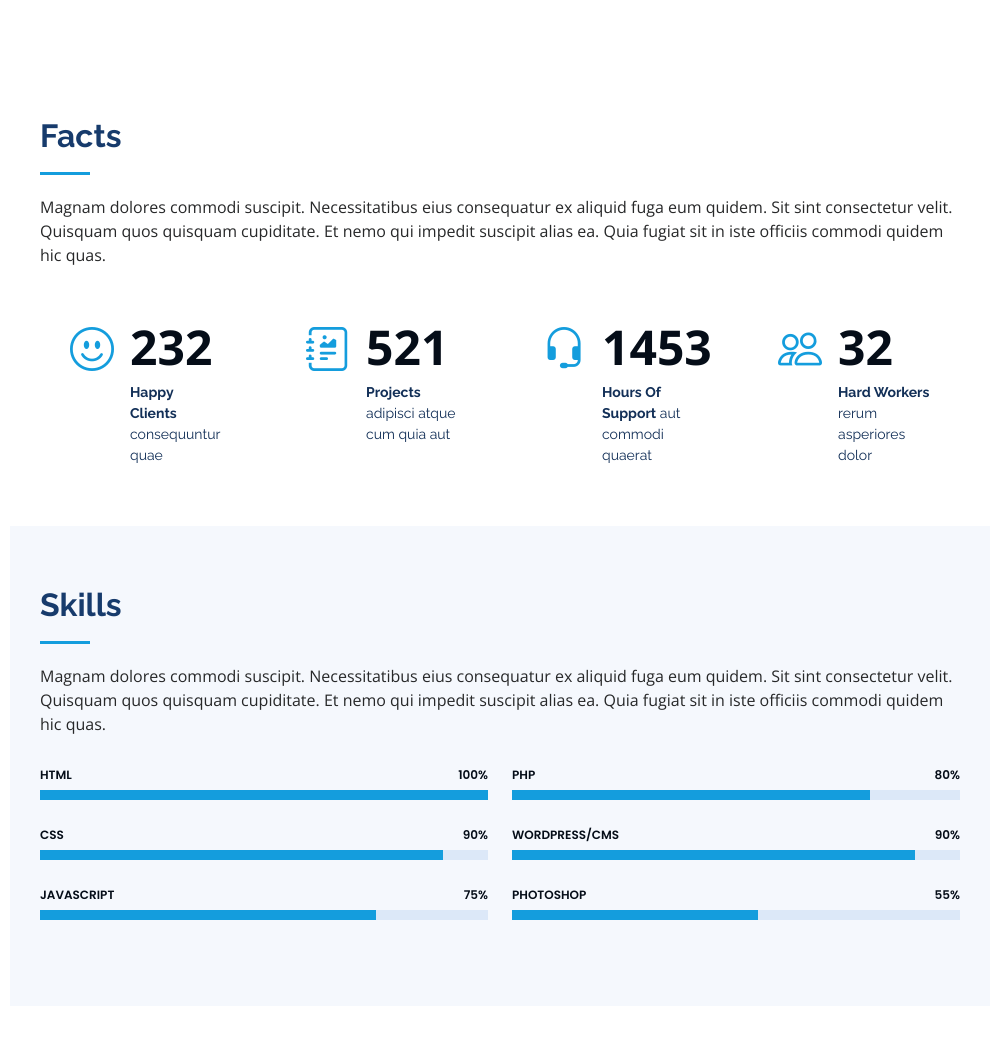
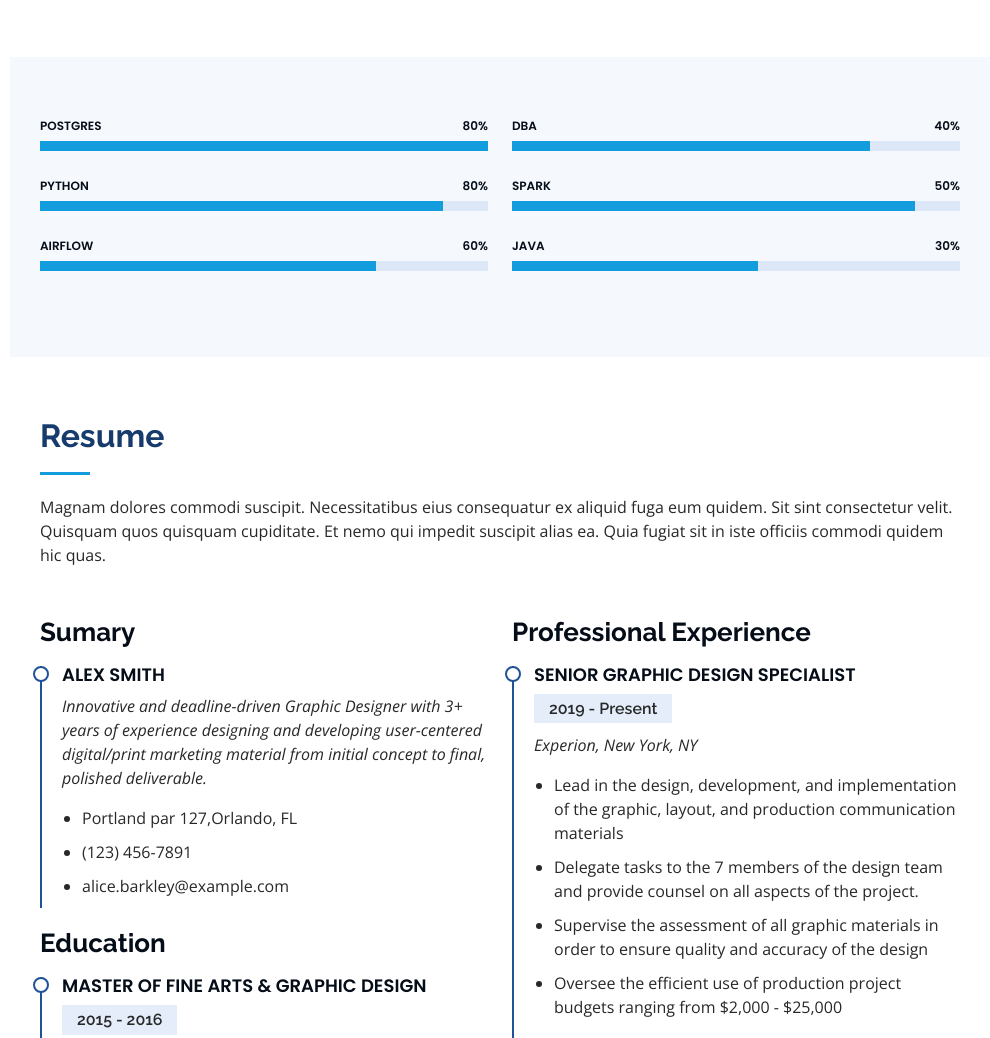
Before and after one commit to s-amir/s-amir.github.io, a plain HTML site: page index.html in a window 1280 px wide. Shown: the part 1419-2457 px from the top of the page, without its empty margins (290-1280 px from the left). Drawn offline with nearby package versions, Linux system fonts and the light colour scheme.

Commit message:
Update index.html

```diff
--- a/index.html
+++ b/index.html
@@ -125,83 +125,34 @@
       </div>
     </section><!-- End About Section -->
 
-    <!-- ======= Facts Section ======= -->
-    <section id="facts" class="facts">
-      <div class="container">
 
-        <div class="section-title">
-          <h2>Facts</h2>
-          <p>Magnam dolores commodi suscipit. Necessitatibus eius consequatur ex aliquid fuga eum quidem. Sit sint consectetur velit. Quisquam quos quisquam cupiditate. Et nemo qui impedit suscipit alias ea. Quia fugiat sit in iste officiis commodi quidem hic quas.</p>
-        </div>
-
-        <div class="row no-gutters">
-
-          <div class="col-lg-3 col-md-6 d-md-flex align-items-md-stretch" data-aos="fade-up">
-            <div class="count-box">
-              <i class="bi bi-emoji-smile"></i>
-              <span data-purecounter-start="0" data-purecounter-end="232" data-purecounter-duration="1" class="purecounter"></span>
-              <p><strong>Happy Clients</strong> consequuntur quae</p>
-            </div>
-          </div>
-
-          <div class="col-lg-3 col-md-6 d-md-flex align-items-md-stretch" data-aos="fade-up" data-aos-delay="100">
-            <div class="count-box">
-              <i class="bi bi-journal-richtext"></i>
-              <span data-purecounter-start="0" data-purecounter-end="521" data-purecounter-duration="1" class="purecounter"></span>
-              <p><strong>Projects</strong> adipisci atque cum quia aut</p>
-            </div>
-          </div>
-
-          <div class="col-lg-3 col-md-6 d-md-flex align-items-md-stretch" data-aos="fade-up" data-aos-delay="200">
-            <div class="count-box">
-              <i class="bi bi-headset"></i>
-              <span data-purecounter-start="0" data-purecounter-end="1453" data-purecounter-duration="1" class="purecounter"></span>
-              <p><strong>Hours Of Support</strong> aut commodi quaerat</p>
-            </div>
-          </div>
-
-          <div class="col-lg-3 col-md-6 d-md-flex align-items-md-stretch" data-aos="fade-up" data-aos-delay="300">
-            <div class="count-box">
-              <i class="bi bi-people"></i>
-              <span data-purecounter-start="0" data-purecounter-end="32" data-purecounter-duration="1" class="purecounter"></span>
-              <p><strong>Hard Workers</strong> rerum asperiores dolor</p>
-            </div>
-          </div>
-
-        </div>
-
-      </div>
-    </section><!-- End Facts Section -->
 
     <!-- ======= Skills Section ======= -->
     <section id="skills" class="skills section-bg">
       <div class="container">
 
-        <div class="section-title">
-          <h2>Skills</h2>
-          <p>Magnam dolores commodi suscipit. Necessitatibus eius consequatur ex aliquid fuga eum quidem. Sit sint consectetur velit. Quisquam quos quisquam cupiditate. Et nemo qui impedit suscipit alias ea. Quia fugiat sit in iste officiis commodi quidem hic quas.</p>
-        </div>
+
 
         <div class="row skills-content">
 
           <div class="col-lg-6" data-aos="fade-up">
 
             <div class="progress">
-              <span class="skill">HTML <i class="val">100%</i></span>
+              <span class="skill">Postgres <i class="val">80%</i></span>
               <div class="progress-bar-wrap">
                 <div class="progress-bar" role="progressbar" aria-valuenow="100" aria-valuemin="0" aria-valuemax="100"></div>
               </div>
             </div>
 
             <div class="progress">
-              <span class="skill">CSS <i class="val">90%</i></span>
+              <span class="skill">Python <i class="val">80%</i></span>
               <div class="progress-bar-wrap">
                 <div class="progress-bar" role="progressbar" aria-valuenow="90" aria-valuemin="0" aria-valuemax="100"></div>
               </div>
             </div>
 
             <div class="progress">
-              <span class="skill">JavaScript <i class="val">75%</i></span>
+              <span class="skill">Airflow <i class="val">60%</i></span>
               <div class="progress-bar-wrap">
                 <div class="progress-bar" role="progressbar" aria-valuenow="75" aria-valuemin="0" aria-valuemax="100"></div>
               </div>
@@ -212,21 +163,21 @@
           <div class="col-lg-6" data-aos="fade-up" data-aos-delay="100">
 
             <div class="progress">
-              <span class="skill">PHP <i class="val">80%</i></span>
+              <span class="skill">DBA <i class="val">40%</i></span>
               <div class="progress-bar-wrap">
                 <div class="progress-bar" role="progressbar" aria-valuenow="80" aria-valuemin="0" aria-valuemax="100"></div>
               </div>
             </div>
 
             <div class="progress">
-              <span class="skill">WordPress/CMS <i class="val">90%</i></span>
+              <span class="skill">Spark <i class="val">50%</i></span>
               <div class="progress-bar-wrap">
                 <div class="progress-bar" role="progressbar" aria-valuenow="90" aria-valuemin="0" aria-valuemax="100"></div>
               </div>
             </div>
 
             <div class="progress">
-              <span class="skill">Photoshop <i class="val">55%</i></span>
+              <span class="skill">Java <i class="val">30%</i></span>
               <div class="progress-bar-wrap">
                 <div class="progress-bar" role="progressbar" aria-valuenow="55" aria-valuemin="0" aria-valuemax="100"></div>
               </div>
```
